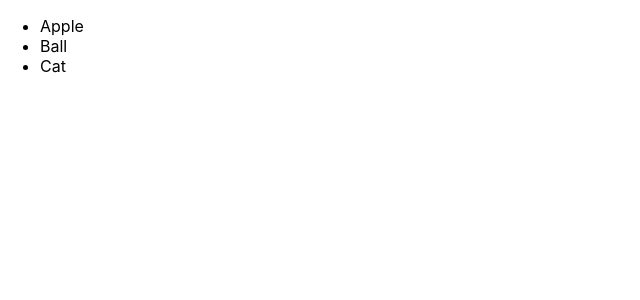
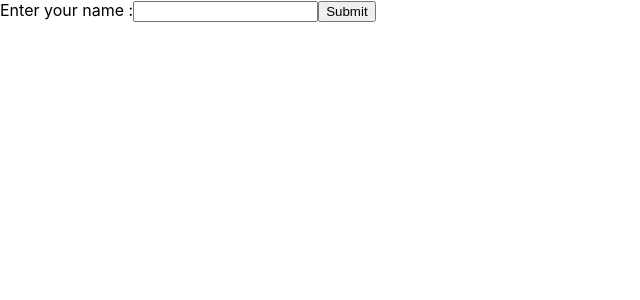
Before and after one commit to randhir4605/react, a React (Create React App) app in the folder my-first-react-app/: page / in a window 1280 px wide. Shown: the top 300 px of the page, without its empty margins (0-640 px from the left). Built offline with nearby package versions, Linux system fonts and the light colour scheme.

Commit message:
Introducing form

```diff
--- a/my-first-react-app/src/App.js
+++ b/my-first-react-app/src/App.js
@@ -1,9 +1,9 @@
 
 import './App.css';
-import ListComponent from './ListComponent';
+import MyForm from './form';
 
 function App() {
-   return <ListComponent/>;
+   return <MyForm/>;
 }
 
 export default App;
--- /dev/null
+++ b/my-first-react-app/src/form.js
@@ -0,0 +1,19 @@
+import { useState } from 'react';
+
+function MyForm(){
+    const [name, setName]=useState("");
+
+    const handleSubmit = (event)=>{
+        alert(name);
+    }
+
+    return(
+        <form onSubmit={handleSubmit}>
+            <label>Enter your name :</label>
+            <input type="text" value={name} onChange={(e)=>setName(e.target.value)}/>
+            <input type="submit" />
+        </form>
+    );
+}
+
+export default MyForm;
```
